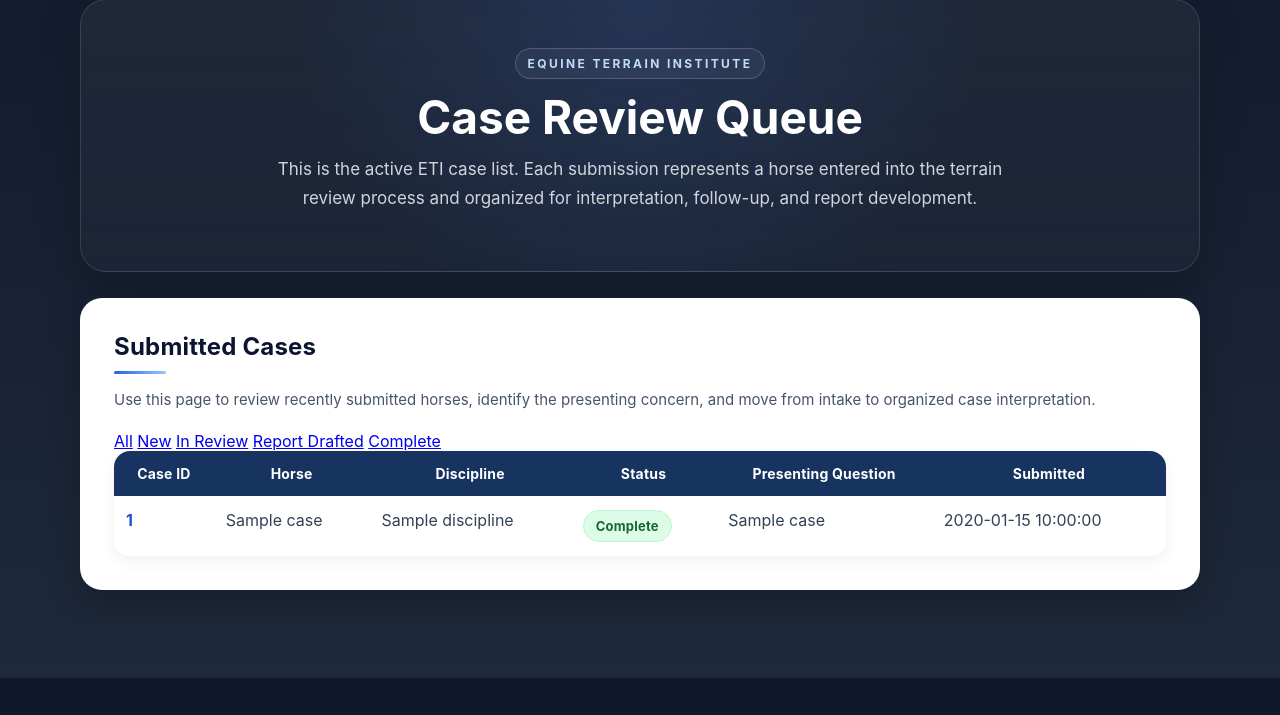
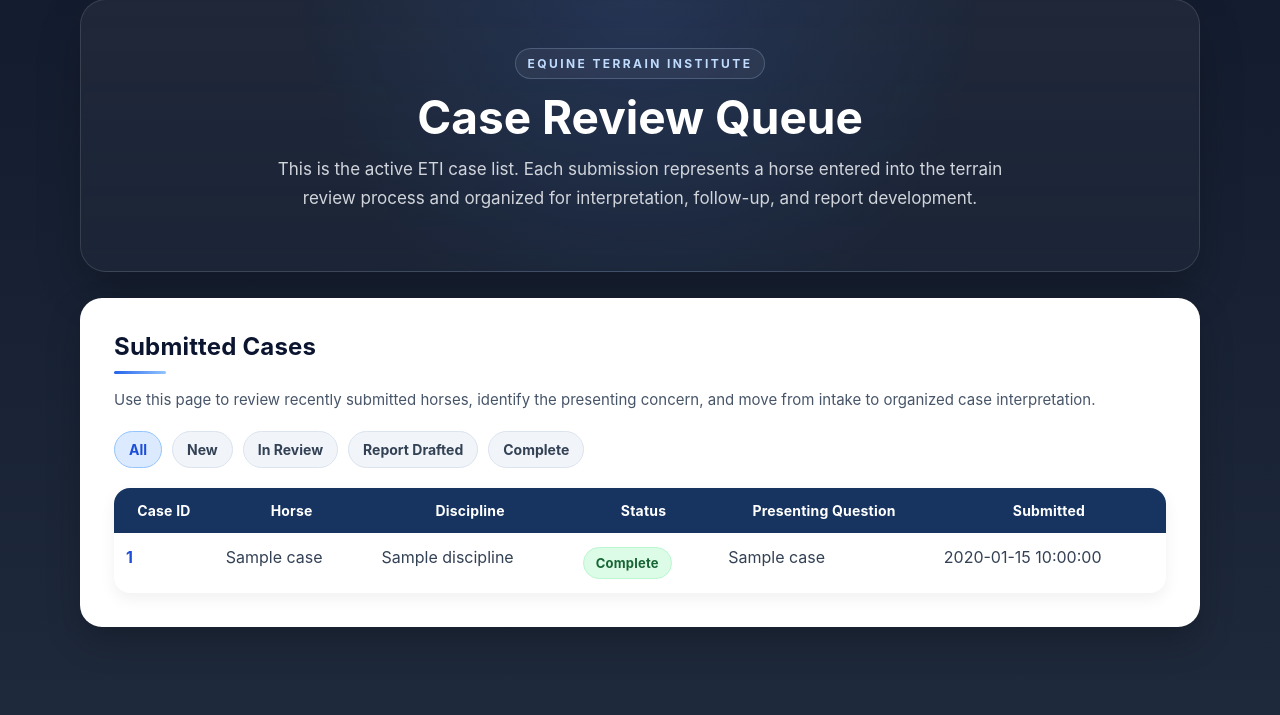
Before and after one commit to Hallinass01/eti-system, a Python web app: template templates/cases.html in a window 1280 px wide. Shown: the part 293-1008 px from the top of the page. Before the commit the page ends 971 px from the top, so only its background shows below. Run offline with Jinja, Linux system fonts and the light colour scheme; the template is opened without the code that fills it: most values are stand-ins (such as "Sample title", 1, 10 or a date in 2020).

Commit message:
Update style.css

```diff
--- a/static/style.css
+++ b/static/style.css
@@ -770,3 +770,34 @@ body{
 .case-highlight p:last-child{
   margin-bottom:0;
 }
+.filter-bar{
+  display:flex;
+  flex-wrap:wrap;
+  gap:10px;
+  margin:18px 0 20px;
+}
+
+.filter-chip{
+  display:inline-block;
+  padding:9px 14px;
+  border-radius:999px;
+  background:#f1f5f9;
+  color:#334155;
+  border:1px solid #dbe3ef;
+  text-decoration:none;
+  font-size:14px;
+  font-weight:700;
+  transition:all .18s ease;
+}
+
+.filter-chip:hover{
+  background:#e8f0fb;
+  border-color:#93c5fd;
+  color:#16345f;
+}
+
+.filter-chip.active{
+  background:#dbeafe;
+  color:#1d4ed8;
+  border-color:#93c5fd;
+}
```
